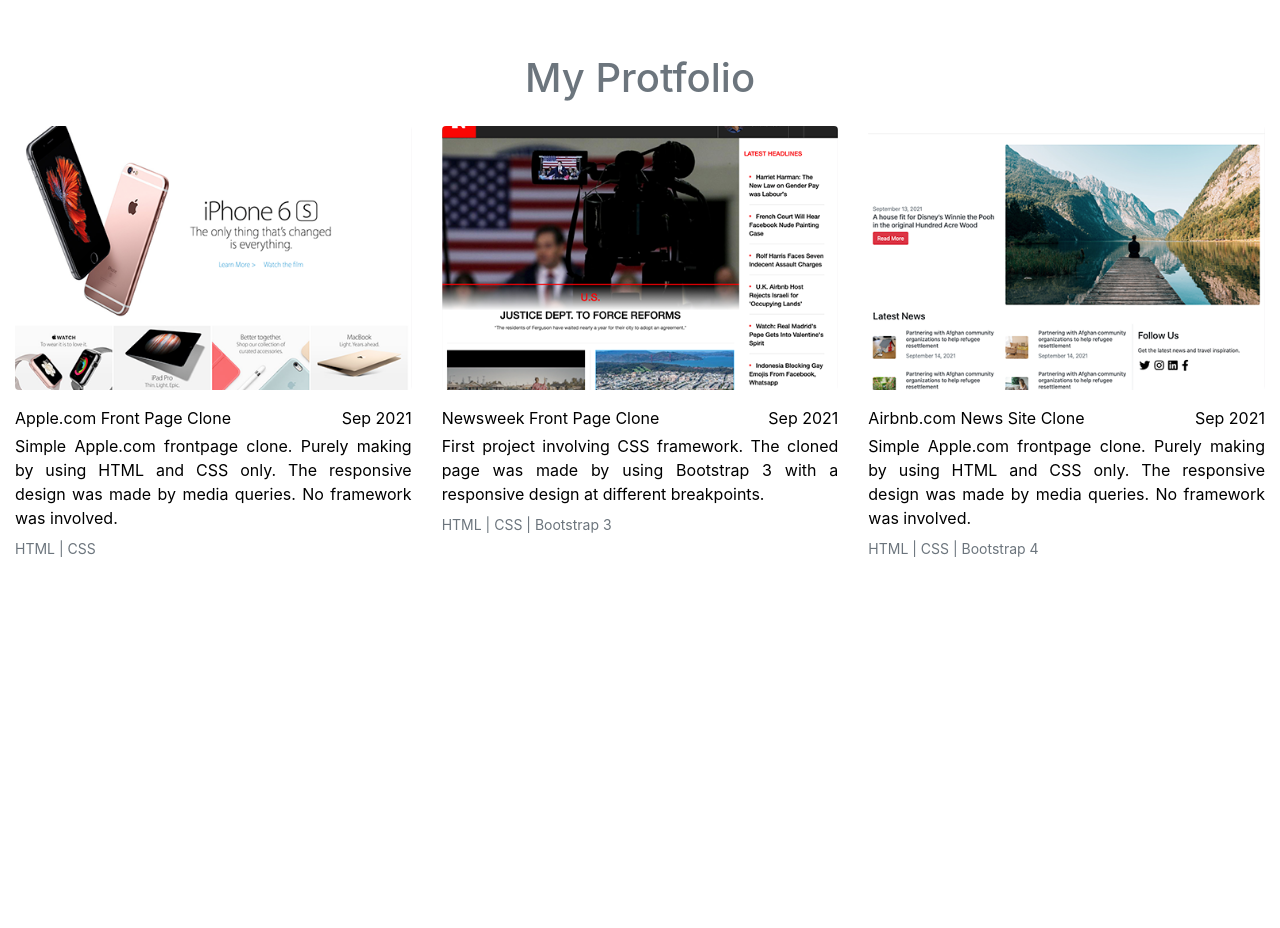
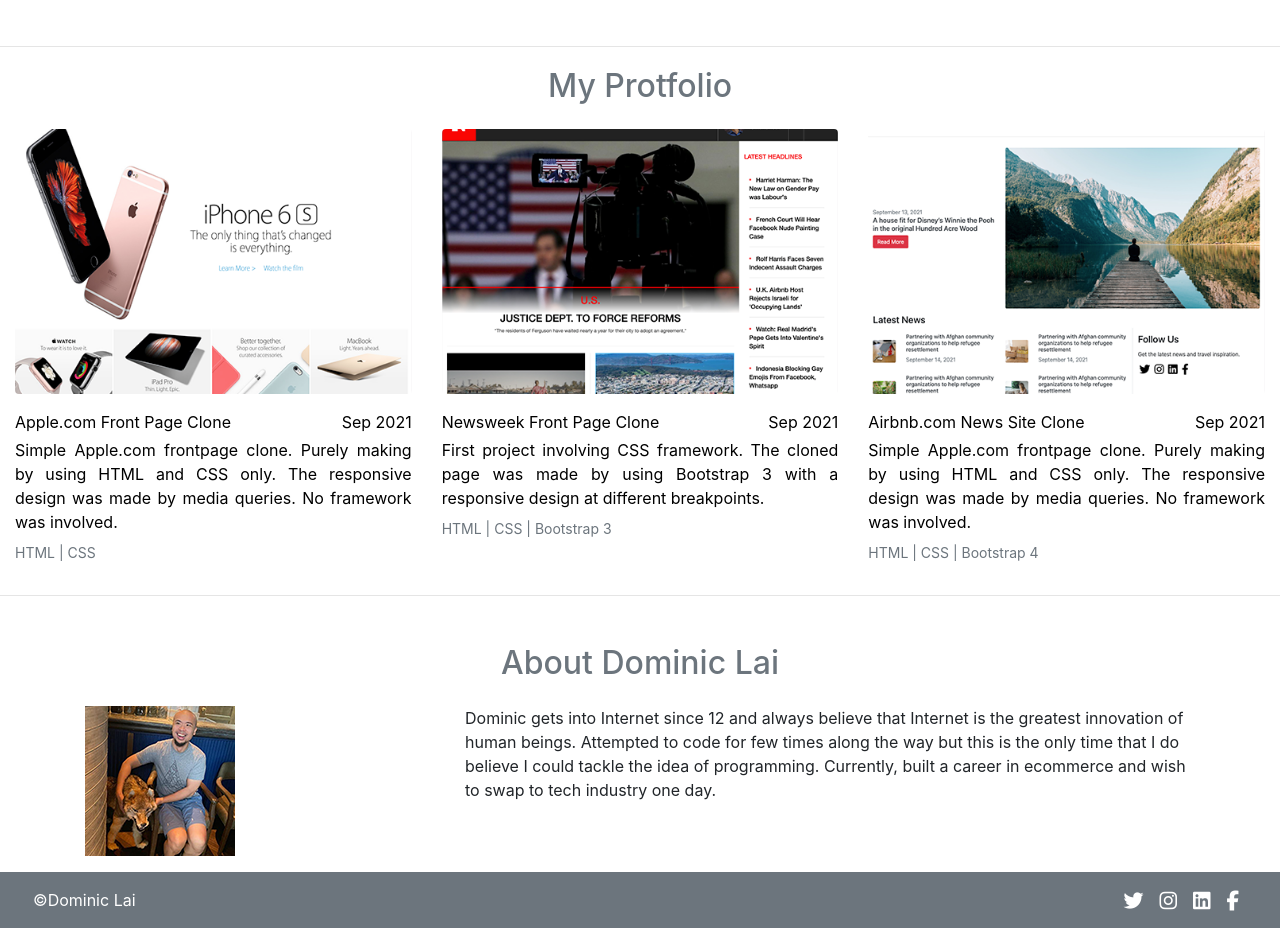
Before and after one commit to dominiclai1983/alt-personal, a plain HTML site: page index.html in a window 1280 px wide. Shown: the part 660-1588 px from the top of the page. Before the commit the page ends 1235 px from the top, so only its background shows below. Drawn offline with nearby package versions, Linux system fonts and the light colour scheme.

Commit message:
adding footer

```diff
--- a/index.html
+++ b/index.html
@@ -58,13 +58,13 @@
             </div>
           </div>
         </div>
-
+        <hr class="mt-5">
         <!-- Portfolio -->
         <div class="container-fluid" id="portfolio">
             <!-- the hero news section-->
-            <div class="row pt-2">
-                <div class="col-12 mt-5 mb-3">
-                <h1 class="text-center text-secondary">My Protfolio</h1>
+            <div class="row">
+                <div class="col-12 mt-1 mb-3">
+                <h2 class="text-center text-secondary">My Protfolio</h2>
                 </div>
               <!-- first listing-->
               <div class="col-12 col-md-6 col-xl-4">
@@ -123,6 +123,34 @@
               </div>
             </div>
         </div>
+        <hr>
+        <!-- About -->
+        <div class="about">
+          <h2 class="text-center text-muted mb-4 mt-5">About Dominic Lai</h2>
+            <div class="container" id="bottom">
+              <div class="row my-3">
+                <div class="col-12 col-lg-4"><img class="img-fluid" src='./image/bottom.png' /></div>
+                <div class="col-12 col-lg-8 d-flex justify-content-center">Dominic gets into Internet since 12 and always believe that Internet is the greatest innovation of human beings. Attempted to code for few times along the way but this is the only time that I do believe I could tackle the idea of programming. Currently, built a career in ecommerce and wish to swap to tech industry one day. </div>
+              </div>
+            </div>
+        </div>
+
+        <footer>
+          <div class="row bg-secondary py-3">
+            <div class="col-12 col-md-6 d-flex pl-5">
+              <div class="d-flex justify-content-center text-white">©Dominic Lai
+              </div>
+            </div>
+            <div class="col-12 col-md-6 justify-content-end d-flex pr-5">
+              <div class="d-flex justify-content-center">
+                <a class="news-icon" href="#"><i class="fab fa-twitter fa-lg mx-2"></i></a>
+                <a class="news-icon" href="#"><i class="fab fa-instagram fa-lg mx-2"></i></a>
+                <a class="news-icon" href="#"><i class="fab fa-linkedin fa-lg mx-2"></i></a>
+                <a class="news-icon" href="#"><i class="fab fa-facebook-f fa-lg mx-2"></i></a>
+              </div>
+              </div>
+            </div>
+        </footer>
 
         <!-- jQuery first, then Bootstrap JS -->
         <script src="https://code.jquery.com/jquery-3.3.1.slim.min.js" integrity="sha384-q8i/X+965DzO0rT7abK41JStQIAqVgRVzpbzo5smXKp4YfRvH+8abtTE1Pi6jizo" crossorigin="anonymous"></script>
--- a/style.css
+++ b/style.css
@@ -74,3 +74,12 @@
     background-size: cover;
     background-position: center;
 }
+
+#bottom .container{
+    max-width: 550px;
+}
+
+/* footer */
+.news-icon i{
+    color: white;
+}
```
Also changed, not shown: image/bottom.png (added), 1 other file.
